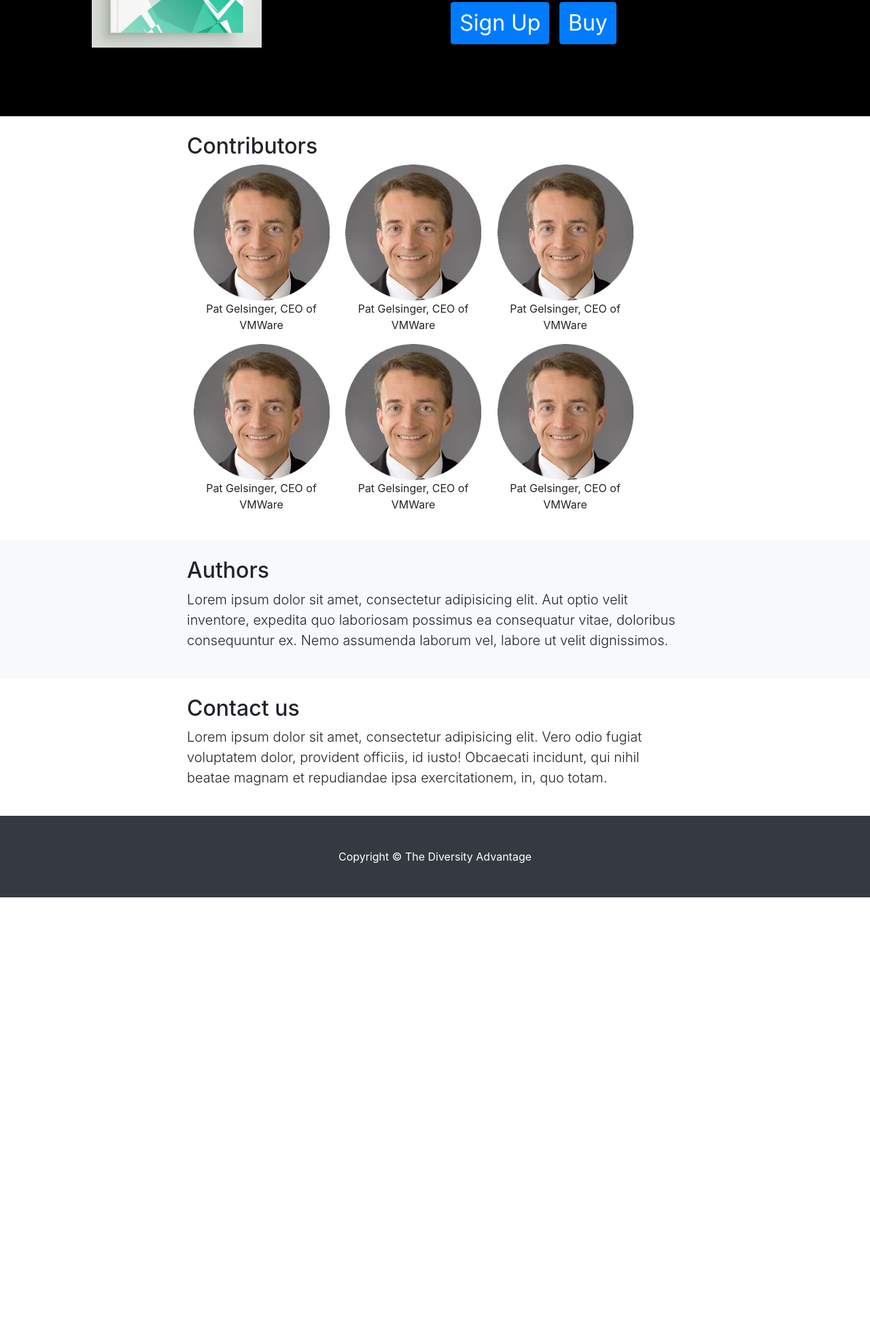
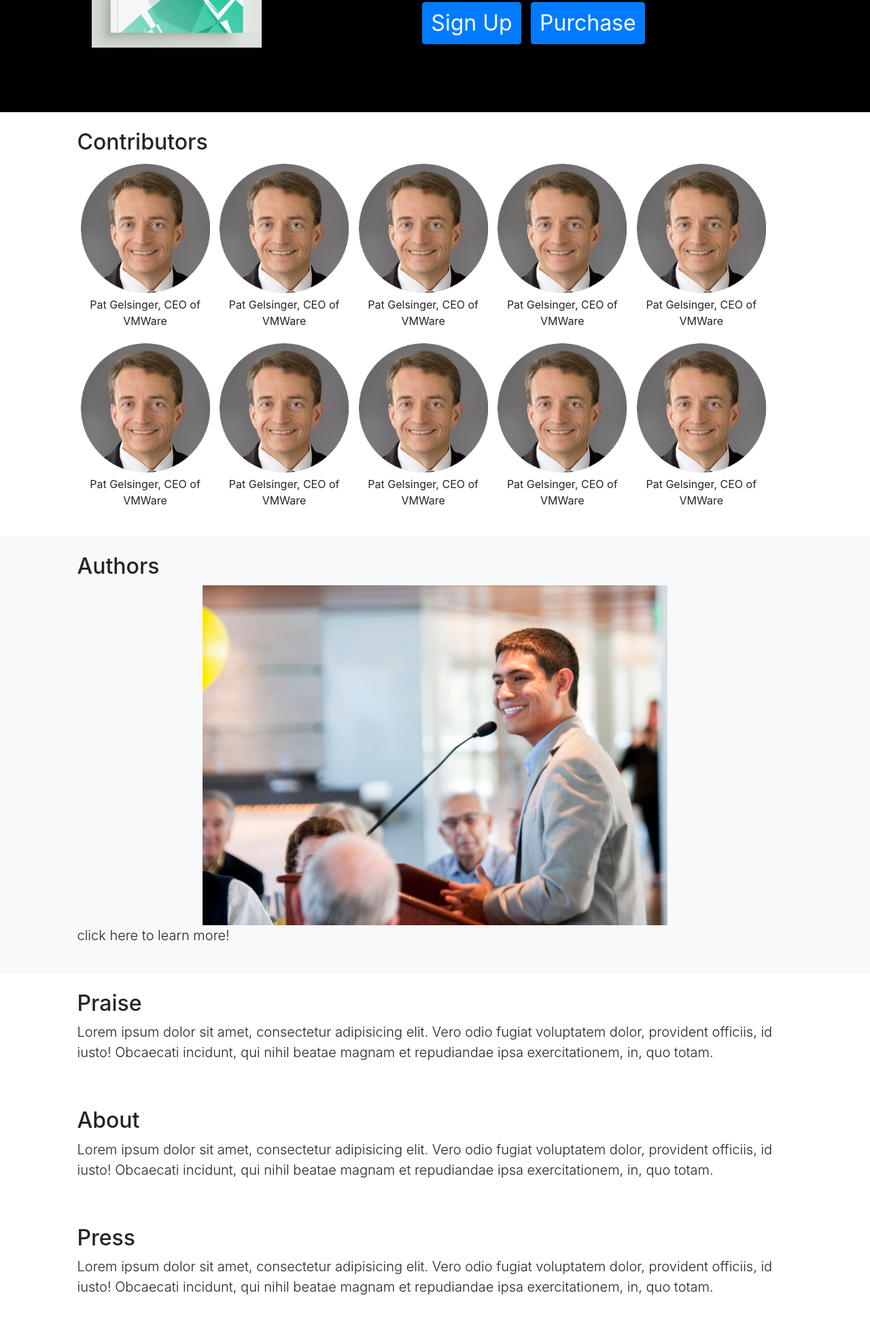
Before and after one commit to wboeker/bookproject, a website with bundled scripts: page startbootstrap-scrolling-nav/index.html in a window 1280 px wide. Shown: the part 329-2281 px from the top of the page at 68% size. Before the commit the page ends 1649 px from the top, so only its background shows below. Built offline with nearby package versions, Linux system fonts and the light colour scheme.

Commit message:
adding things that apparently didn't push

```diff
--- a/startbootstrap-scrolling-nav/css/scrolling-nav.css
+++ b/startbootstrap-scrolling-nav/css/scrolling-nav.css
@@ -40,9 +40,66 @@
 
 .floated_img{
     display: inline-block;
-    width:30%;
+    width:19%;
+    padding-left: 5px;
+    padding-right: 5px;
 }
 
 .pg {
   text-align:center;
 }
+
+.auth-container {
+  height: 500px;
+  position: relative;
+  text-align: center;
+  color: black;
+}
+
+.auth-container:hover .centered{
+  visibility: visible;
+  opacity: 1;
+}
+
+.auth-container:hover .auth-text{
+  visibility: visible;
+  opacity: 1;
+}
+
+.contr-img:hover {
+  opacity: 0.8;
+}
+
+.centered {
+  position: absolute;
+  top: 20%;
+  left: 36%;
+  transform: translate(-50%, -50%);
+  visibility: hidden;
+  opacity: 0;
+  font-size: 50px;
+}
+
+.auth-text {
+  position: absolute;
+  top: 30%;
+  left: 30%;
+  transform: translate(-50%, -50%);
+  opacity: 0;
+  visibility: hidden;
+  font-size: 15px;
+}
+
+.img-responsive {
+  opacity: 1.0;
+  filter: alpha(opacity=100);
+}
+
+.img-responsive:hover {
+  opacity: 0.5;
+  filter: alpha(opacity=40);
+}
+
+.all-img {
+  width: 100%;
+}
--- a/startbootstrap-scrolling-nav/index.html
+++ b/startbootstrap-scrolling-nav/index.html
@@ -33,25 +33,25 @@
             <a class="nav-link js-scroll-trigger" href="#page-top">Home</a>
           </li>
           <li class="nav-item">
-            <a class="nav-link js-scroll-trigger" href="#about">Contributors</a>
+            <a class="nav-link js-scroll-trigger" href="#contributors">Contributors</a>
           </li>
           <li class="nav-item">
             <a class="nav-link js-scroll-trigger" href="#services">Authors</a>
           </li>
           <li class="nav-item">
-            <a class="nav-link js-scroll-trigger" href="#contact">Praise</a>
+            <a class="nav-link js-scroll-trigger" href="#praise">Praise</a>
           </li>
           <li class="nav-item">
-            <a class="nav-link js-scroll-trigger" href="#contact">About the Book</a>
+            <a class="nav-link js-scroll-trigger" href="#about">About the Book</a>
           </li>
           <li class="nav-item">
-            <a class="nav-link js-scroll-trigger" href="#contact">Press</a>
+            <a class="nav-link js-scroll-trigger" href="#press">Press</a>
           </li>
           <li class="nav-item">
             <a class="nav-link js-scroll-trigger" href="#contact">Sign Up</a>
           </li>
           <li class="nav-item">
-            <a class="nav-link js-scroll-trigger" href="#contact">Buy</a>
+            <a class="nav-link js-scroll-trigger" href="#contact">Purchase</a>
           </li>
           <li class="nav-item">
             <a class="nav-link js-scroll-trigger" href="#contact">Contact</a>
@@ -78,52 +78,95 @@
         <button class="btn btn-primary btn-xl page-scroll">Sign Up</a>
       </div>
       <div class="btn-container2">
-        <button class="btn btn-primary btn-xl page-scroll">Buy</a>
+        <button class="btn btn-primary btn-xl page-scroll">Purchase</a>
       </div>
     </div>
   </header>
 
-  <section id="about">
+  <section id="contributors">
     <div class="container">
       <div class="row">
         <div class="col-lg-8 mx-auto">
           <h2>Contributors</h2>
-          <div class="all-img">
             <div class="floated_img">
               <div class="circle-containers">
-                <img src="images/vmware-pat-gelsinger-old.gif"/>
+                <a href="https://www.linkedin.com/in/patgelsinger/">
+                  <img class="contr-img" src="images/vmware-pat-gelsinger-old.gif"/>
+                </a>
               </div>
-              <p class="pg">Pat Gelsinger, CEO of VMWare</p>
+              <p class="pg">Pat Gelsinger, CEO of VMWare</a>
             </div>
             <div class="floated_img">
               <div class="circle-containers">
-                <img src="images/vmware-pat-gelsinger-old.gif"/>
+                <a href="https://www.linkedin.com/in/patgelsinger/">
+                  <img class="contr-img" src="images/vmware-pat-gelsinger-old.gif"/>
+                </a>
               </div>
-              <p class="pg">Pat Gelsinger, CEO of VMWare</p>
+              <p class="pg">Pat Gelsinger, CEO of VMWare</a>
             </div>
             <div class="floated_img">
               <div class="circle-containers">
-                <img src="images/vmware-pat-gelsinger-old.gif"/>
+                <a href="https://www.linkedin.com/in/patgelsinger/">
+                  <img class="contr-img" src="images/vmware-pat-gelsinger-old.gif"/>
+                </a>
               </div>
-              <p class="pg">Pat Gelsinger, CEO of VMWare</p>
+              <p class="pg">Pat Gelsinger, CEO of VMWare</a>
             </div>
             <div class="floated_img">
               <div class="circle-containers">
-                <img src="images/vmware-pat-gelsinger-old.gif"/>
+                <a href="https://www.linkedin.com/in/patgelsinger/">
+                  <img class="contr-img" src="images/vmware-pat-gelsinger-old.gif"/>
+                </a>
               </div>
-              <p class="pg">Pat Gelsinger, CEO of VMWare</p>
+              <p class="pg">Pat Gelsinger, CEO of VMWare</a>
             </div>
             <div class="floated_img">
               <div class="circle-containers">
-                <img src="images/vmware-pat-gelsinger-old.gif"/>
+                <a href="https://www.linkedin.com/in/patgelsinger/">
+                  <img class="contr-img" src="images/vmware-pat-gelsinger-old.gif"/>
+                </a>
               </div>
-              <p class="pg">Pat Gelsinger, CEO of VMWare</p>
+              <p class="pg">Pat Gelsinger, CEO of VMWare</a>
             </div>
             <div class="floated_img">
               <div class="circle-containers">
-                <img src="images/vmware-pat-gelsinger-old.gif"/>
+                <a href="https://www.linkedin.com/in/patgelsinger/">
+                  <img class="contr-img" src="images/vmware-pat-gelsinger-old.gif"/>
+                </a>
               </div>
-              <p class="pg">Pat Gelsinger, CEO of VMWare</p>
+              <p class="pg">Pat Gelsinger, CEO of VMWare</a>
+            </div>
+            <div class="floated_img">
+              <div class="circle-containers">
+                <a href="https://www.linkedin.com/in/patgelsinger/">
+                  <img class="contr-img" src="images/vmware-pat-gelsinger-old.gif"/>
+                </a>
+              </div>
+              <p class="pg">Pat Gelsinger, CEO of VMWare</a>
+            </div>
+            <div class="floated_img">
+              <div class="circle-containers">
+                <a href="https://www.linkedin.com/in/patgelsinger/">
+                  <img class="contr-img" src="images/vmware-pat-gelsinger-old.gif"/>
+                </a>
+              </div>
+              <p class="pg">Pat Gelsinger, CEO of VMWare</a>
+            </div>
+            <div class="floated_img">
+              <div class="circle-containers">
+                <a href="https://www.linkedin.com/in/patgelsinger/">
+                  <img class="contr-img" src="images/vmware-pat-gelsinger-old.gif"/>
+                </a>
+              </div>
+              <p class="pg">Pat Gelsinger, CEO of VMWare</a>
+            </div>
+            <div class="floated_img">
+              <div class="circle-containers">
+                <a href="https://www.linkedin.com/in/patgelsinger/">
+                  <img class="contr-img" src="images/vmware-pat-gelsinger-old.gif"/>
+                </a>
+              </div>
+              <p class="pg">Pat Gelsinger, CEO of VMWare</a>
             </div>
         </div>
         </div>
@@ -136,7 +179,45 @@
       <div class="row">
         <div class="col-lg-8 mx-auto">
           <h2>Authors</h2>
-          <p class="lead">Lorem ipsum dolor sit amet, consectetur adipisicing elit. Aut optio velit inventore, expedita quo laboriosam possimus ea consequatur vitae, doloribus consequuntur ex. Nemo assumenda laborum vel, labore ut velit dignissimos.</p>
+          <div class="auth-container">
+            <img src="images/update12.jpg" class="img-responsive" alt=""/>
+            <div class="centered">Pedro Espinoza</div>
+            <div class="auth-text"> Insert blurb about author here</div>
+          </div>
+          <p class="lead"> click here to learn more! </p>
+        </div>
+      </div>
+    </div>
+  </section>
+
+  <section id="praise">
+    <div class="container">
+      <div class="row">
+        <div class="col-lg-8 mx-auto">
+          <h2>Praise</h2>
+          <p class="lead">Lorem ipsum dolor sit amet, consectetur adipisicing elit. Vero odio fugiat voluptatem dolor, provident officiis, id iusto! Obcaecati incidunt, qui nihil beatae magnam et repudiandae ipsa exercitationem, in, quo totam.</p>
+        </div>
+      </div>
+    </div>
+  </section>
+
+  <section id="about">
+    <div class="container">
+      <div class="row">
+        <div class="col-lg-8 mx-auto">
+          <h2>About</h2>
+          <p class="lead">Lorem ipsum dolor sit amet, consectetur adipisicing elit. Vero odio fugiat voluptatem dolor, provident officiis, id iusto! Obcaecati incidunt, qui nihil beatae magnam et repudiandae ipsa exercitationem, in, quo totam.</p>
+        </div>
+      </div>
+    </div>
+  </section>
+
+  <section id="press">
+    <div class="container">
+      <div class="row">
+        <div class="col-lg-8 mx-auto">
+          <h2>Press</h2>
+          <p class="lead">Lorem ipsum dolor sit amet, consectetur adipisicing elit. Vero odio fugiat voluptatem dolor, provident officiis, id iusto! Obcaecati incidunt, qui nihil beatae magnam et repudiandae ipsa exercitationem, in, quo totam.</p>
         </div>
       </div>
     </div>
```
Also changed, not shown: startbootstrap-scrolling-nav/images/update12.jpg (added), startbootstrap-scrolling-nav/vendor/bootstrap/css/bootstrap.css.
